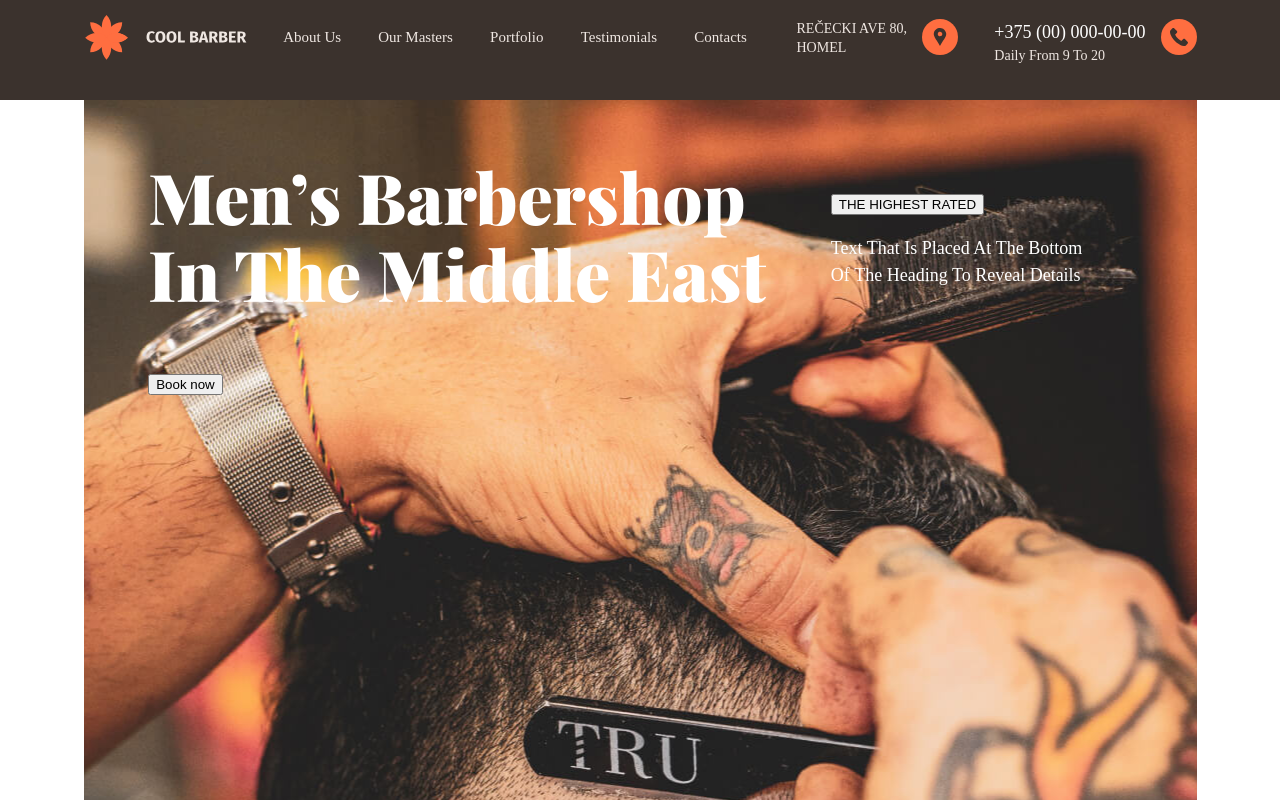
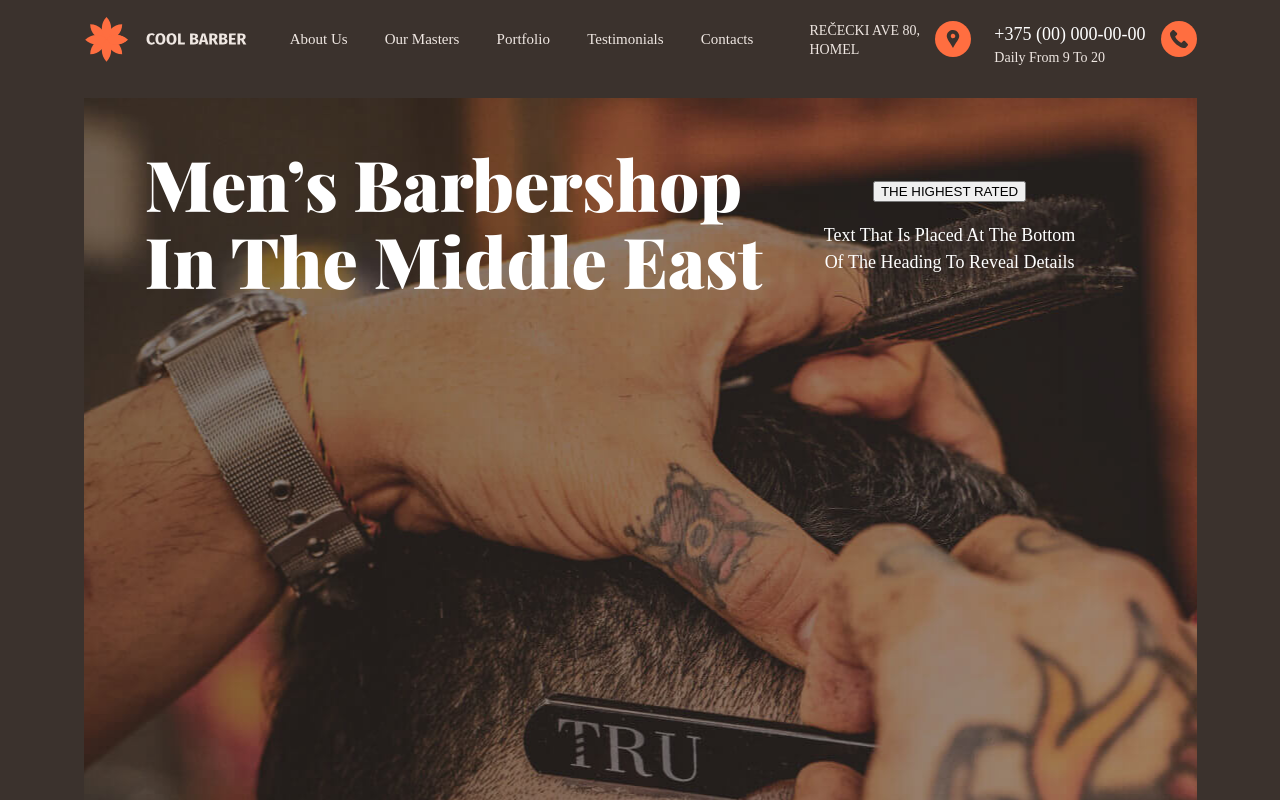
Before and after one commit to yaretsroman/barber-project-webpack, a website built with webpack: page src/index.html in a window 1280 px wide. Shown: the top 800 px of the page. Built offline with nearby package versions, Linux system fonts and the light colour scheme; a web font is replaced by a local one.

Commit message:
fixed header-banner

```diff
--- a/src/components/header-banner/header-banner.scss
+++ b/src/components/header-banner/header-banner.scss
@@ -1,22 +1,73 @@
+@import '../../scss/colors.scss';
+@import '../../scss/breakpoints.scss';
+
+.promo-section {
+    padding-top: 60px;
+    background: linear-gradient(to bottom, map-get($brownColors, 'brown2') 76%, map-get($brownColors, 'brown1') 24%);
+    @media screen and (min-width: map-get($breakpoints, 'lg')) {
+        padding-top: 28px;
+    }
+}
+
 .header-banner {
+    display: flex;
     max-width: 100%;
     height: 1000px;
-    background: url('../../assets/images/banner.jpg') center no-repeat;
+    background: url('../../assets/images/banner-ton.jpg') center no-repeat;
+    @media screen and (max-width: map-get($breakpoints, 'md')) {
+        background: url('../../assets/images/mobile-banner-ton.jpg') center no-repeat;
+        background-size: 734px 1096px;
+    }
+    @media screen and (max-width: map-get($breakpoints, 'sm')) {
+        background: url('../../assets/images/mobile-banner-ton.jpg') center no-repeat;
+        background-size:534px 796px;
+        height: 800px;
+    }
 }
 
-.promo-banner {
+.header-banner-block {
+    width: 1053px;
     display: flex;
     justify-content: space-evenly;
-    flex-wrap: wrap;
+    padding-top: 47px;
+    @media screen and (max-width: map-get($breakpoints, 'lg')) {
+        display: grid;
+        grid-template-rows: 200px;
+    }
+    @media screen and (max-width: map-get($breakpoints, 'md')) {
+        padding-top: 20px;
+        grid-template-rows: 180px;
+    }
+    @media screen and (max-width: map-get($breakpoints, 'sm')) {
+        padding-top: 10px;
+        grid-template-rows: 535px;
+    }
 }
 
-@media screen and (max-width: 990px) {
-    .promo-banner {
-        justify-content: center;
-        position: absolute;
+.left-block {
+    display: flex;
+    flex-direction: column;
+    gap: 670px;
+    @media screen and (max-width: map-get($breakpoints, 'md')) {
+        gap: 735px;
+    }
+    @media screen and (max-width: map-get($breakpoints, 'sm')) {
+        gap: 550px;
+    }
+    @media screen and (max-width: 500px) {
+        gap: 400px;
+    }
+}
+
+.banner-title {
+    @media screen and (max-width: map-get($breakpoints, 'sm')) {
+        font-size: 55px;
     }
 }
 
 .right-block {
-    width: 301px;
+    padding-top: 32px;
+    @media screen and (max-width: map-get($breakpoints, 'sm')) {
+        padding-top: 15px;
+    }
 }
--- a/src/components/header/header.scss
+++ b/src/components/header/header.scss
@@ -9,6 +9,5 @@
 
     @media screen and (min-width: map-get($breakpoints, 'lg')) {
         position: relative;
-        height: 100px;
     }
 }
--- a/src/components/top-navigation/top-navigation.scss
+++ b/src/components/top-navigation/top-navigation.scss
@@ -2,7 +2,6 @@
 @import '../../scss/breakpoints.scss';
 
 .nav-content {
-    height: 65px;
     display: flex;
     justify-content: space-between;
     align-items: center;
@@ -15,7 +14,7 @@
         }
     }
     @media screen and (min-width: map-get($breakpoints, 'lg')) {
-        height: 83px;
+        padding-top: 17px;
         display: flex;
         justify-content: space-between;
         background-color: map-get($brownColors, 'brown2');
@@ -46,7 +45,7 @@
     display: flex;
     justify-content: space-between;
     @media screen and (min-width: map-get($breakpoints, 'md')) {
-        width: 400px;
+        width: 387px;
         display: flex;
         justify-content: space-between;
     }
--- a/src/components/typography/body.scss
+++ b/src/components/typography/body.scss
@@ -1,4 +1,5 @@
 .body {
+    margin: 0;
     font-family: 'PlayfairDisplay';
     font-size: 70px;
     font-weight: 900;
--- a/src/components/typography/headings.scss
+++ b/src/components/typography/headings.scss
@@ -7,7 +7,6 @@
    line-height: 60px;
    text-transform: capitalize;
    color: map-get($whiteColors, 'white1');
-
 }
 
 .h3 {
--- a/src/index.html
+++ b/src/index.html
@@ -70,36 +70,39 @@
       </div>
     </header>
 
-    <section>
+    <section class="promo-section">
       <div class="container">
         <div class="header-banner">
-          <div class="promo-banner">
-            <div class="left-block">
-              <h2 class="banner-title body">
+          <div class="header-banner-block">
+            <div class="banner-title-block">
+              <div class="left-block">
+                <h2
+                class="banner-title body">
                 Men’s Barbershop<br>
                 in The Middle East
-              </h2>
-              <div class="button-small">
+                </h2>
                 <button class="btn--small">
                   Book now
                 </button>
               </div>
             </div>
-
-            <div class="right-block pt-90">
+            <div class="right-block text-center">
               <button class="btn__large">
                 THE HIGHEST RATED
               </button>
-              <p class="paragraph paragraph-large">
-                Text that is placed at the bottom of the heading to reveal details
-              </p>
+              <div class="paragraph-text">
+                <p class="paragraph paragraph-large">
+                  Text that is placed at the bottom<br>
+                  of the heading to reveal details
+                </p>
+              </div>
             </div>
           </div>
         </div>
       </div>
     </section>
 
-    <section class="benefits pt-100">
+    <!-- <section class="benefits pt-100">
       <div class="container">
         <div class="benefits-items">
           <div class="benefits-1">
@@ -134,7 +137,7 @@
           </div>
         </div>
       </div>
-    </section>
+    </section> -->
     <!-- <main>
       <section class="about-us">
         <div class="container">
--- a/src/scss/breakpoints.scss
+++ b/src/scss/breakpoints.scss
@@ -1,6 +1,6 @@
 $breakpoints: (
-    xs:0,
-    sm: 576px,
+    xs:0px,
+    sm: 642px,
     md: 768px,
     lg: 992px,
     xl: 1200px,
--- a/src/scss/utils.scss
+++ b/src/scss/utils.scss
@@ -7,8 +7,11 @@ $offsets: (
   90: 90px,
   500: 500px,
   600: 600px,
+  28: 28px,
   20: 20px,
+  17: 17px,
   30: 30px,
+  45: 45px,
   40: 40px,
   12: 12px,
   10: 10px,
```
Also changed, not shown: src/assets/images/banner-ton.jpg (added), src/assets/images/banner.jpg (deleted), src/assets/images/mobile-banner-ton.jpg (added). Lines whose indentation alone changed are shown as unchanged.
